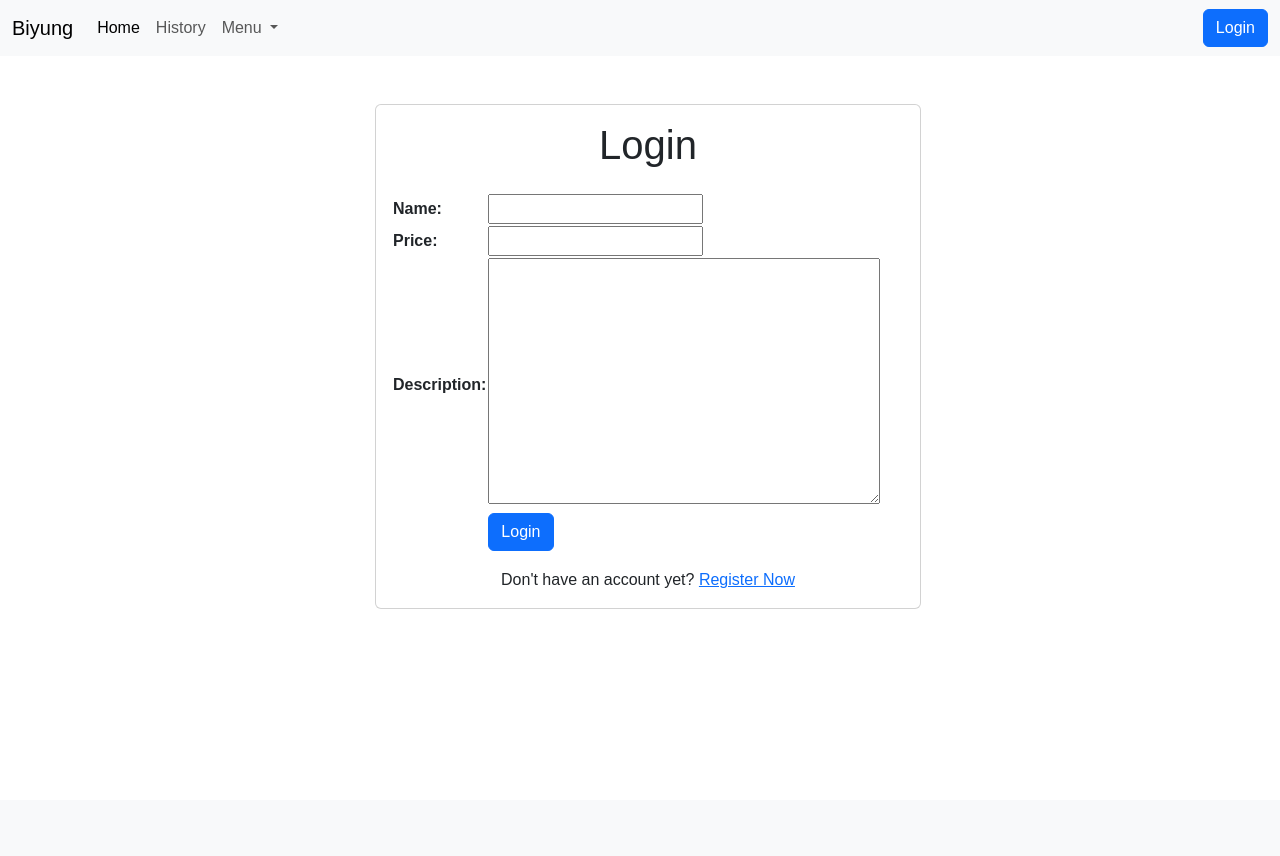
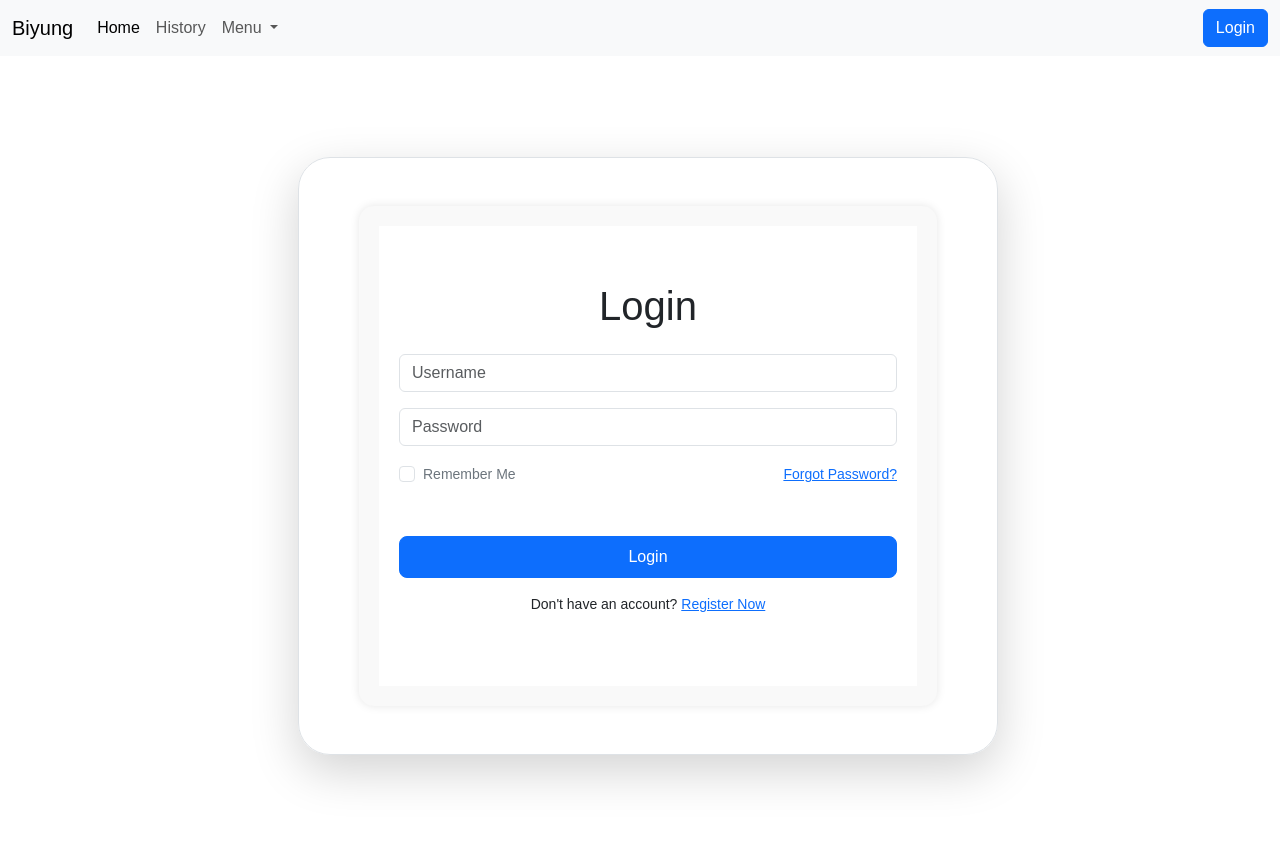
Before and after one commit to codeynamic5/e-commerce, a Django app: template main/templates/login.html in a window 1280 px wide. Before the commit the page ends 609 px from the top, so only its background shows below. Run offline with Django 5.2, Linux system fonts and the light colour scheme; the template is opened without the code that fills it: values that come from a table or form of the project are taken from there, others are empty.

Commit message:
Penyempurnaan Login Page

```diff
--- a/main/templates/login.html
+++ b/main/templates/login.html
@@ -1,25 +1,64 @@
 {% extends 'base.html' %} {% block meta %}
-<title>Login</title>
+<!DOCTYPE html>
+<html lang="en">
+<head>
+    <meta charset="UTF-8" />
+    <meta http-equiv="X-UA-Compatible" content="IE=edge">
+    <meta name="viewport" content="width=device-width, initial-scale=1.0" />
+    <link rel="stylesheet" href="login.css">
+    <title>Login</title>
+</head>
+
 {% endblock meta %} {% block content %}
-<div class="container mt-5">
-  <div class="row justify-content-center">
-    <div class="col-md-6">
-      <div class="card">
-        <div class="card-body">
+<div class="container d-flex justify-content-center align-items-center min-vh-100">
+  <div class="row border rounded-5 p-5 bg-gradient shadow-lg box-area" style="width: 100%; max-width: 700px;">
+    <div class="col-md-12 d-flex justify-content-center align-items-center flex-column">
+      <div class="outer-box w-100">
+        <div class="login-box text-center d-flex flex-column justify-content-center align-items-center h-100 w-100">
           <h1 class="card-title text-center mb-4">Login</h1>
 
-          <div>
-            <form method="POST" action="">
+          <div class="input-group mb-3 text-center">
+            <form method="POST" action="" class="w-100">
               {% csrf_token %}
-              <table>
-                {{ form.as_table }}
+              <div class="form-group mb-3">
+                <input type="text" name="username" class="form-control" placeholder="Username">
+              </div>
+              <div class="form-group mb-3">
+                <input type="password" name="password" class="form-control" placeholder="Password">
+              </div>
+              <div class="input-group mb-5 d-flex justify-content-between">
+                <div class="form-check">
+                  <input type="checkbox" class="form-check-input" id="formCheck">
+                  <label for="formCheck" class="form-check-label text-secondary"><small>Remember Me</small></label>
+                </div>
+                <div class="forgot">
+                  <small><a href="{% url 'main:register' %}">Forgot Password?</a></small>
+                </div>
+              </div>
+              <div class="input-group mb-3">
+                <!-- <button class="btn btn-lg btn-primary w-100 fs-6" type="submit" value="Login">Login</button> -->
+                <input class="btn btn-lg btn-primary w-100 fs-6" type="submit" value="Login">
+              </div>
+              <div class="row">
+                <small>Don't have an account? <a href="{% url 'main:register' %}">Register Now</a></small>
+              </div>
+              <!-- <table>
                 <tr>
-                  <td>
-                  <td>
-                    <input class="btn btn-primary" type="submit" value="Login" />
-                  </td>
+                    <td>
+                        <input type="text" name="username" class="form-control" placeholder="Username">
+                    </td>
                 </tr>
-              </table>
+                <tr>
+                    <td>
+                        <input type="password" name="password" class="form-control" placeholder="Password">
+                    </td>
+                </tr>
+                <tr>
+                    <td>
+                        <input class="btn btn-primary" type="submit" value="Login">
+                    </td>
+                </tr>
+              </table> -->
             </form>
           </div>
 
@@ -32,10 +71,10 @@
             </ul>
             {% endif %}
 
-            <div class="mt-3 text-center">
+            <!-- <div class="mt-3 text-center">
               Don't have an account yet?
               <a href="{% url 'main:register' %}">Register Now</a>
-            </div>
+            </div> -->
           </div>
         </div>
       </div>
--- /dev/null
+++ b/static/css/login.css
@@ -0,0 +1,70 @@
+@import url('https://fonts.googleapis.com/css2?family=Poppins%3Awght%40400%3B500&display=swap%27%29%3B');
+
+
+body{
+  font-family: 'Poppins', sans-serif;
+  background: #ececec;
+}
+
+/* Login container */
+
+.box-area{
+  width: 930px;
+}
+
+.outer-box {
+  width: 400px; /* Adjust width as per your need */
+  height: 500px; /* Adjust height as per your need */
+  padding: 20px;
+  border-radius: 15px;
+  background-color: #f9f9f9;
+  display: flex;
+  justify-content: center;
+  align-items: center;
+  box-shadow: 0px 0px 10px rgba(0, 0, 0, 0.1);
+}
+
+.login-box {
+  width: 100%;
+  height: 100%;
+  background-color: white;
+  display: flex;
+  flex-direction: column;
+  justify-content: center; /* Ensures even spacing */
+  align-items: center;
+  padding: 20px;
+  box-sizing: border-box;
+}
+
+form {
+  width: 100%;
+}
+
+.form-input {
+  width: 100%;
+  margin-bottom: 15px;
+  padding: 10px;
+}
+
+.btn-block {
+  width: 100%;
+  padding: 10px;
+  background-color: #007bff;
+  color: white;
+  border: none;
+  border-radius: 5px;
+}
+
+p {
+  text-align: center;
+  margin-top: 10px;
+}
+
+a {
+  color: #007bff;
+  text-decoration: none;
+}
+
+a:hover {
+  text-decoration: underline;
+}
```
Also changed, not shown: main/templates/register.html (+4 -4 lines), static/products/blucof.png (added), 1 other file.
